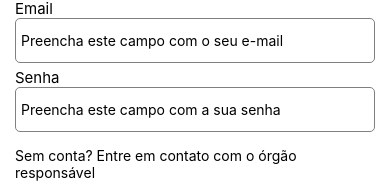
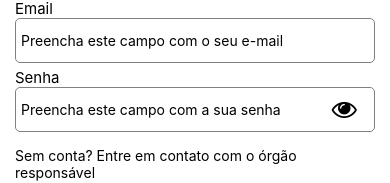
Before and after one commit to GabrielmAlves/Projeto-Fernando, a React Native app in the folder Front/: screen / in a window 390 px wide. Shown: the part 205-388 px from the top of the page. Built offline with nearby package versions, Linux system fonts and the light colour scheme.

Commit message:
Ajustei o input de senha, alterando o icone se o usuario escolher mostrar ou nao os caracteres, alem de deixar eles ocultos

```diff
--- a/Front/src/components/Formulario/index.js
+++ b/Front/src/components/Formulario/index.js
@@ -1,24 +1,32 @@
-import { StyleSheet, Text, TextInput, View, Button } from "react-native";
+import {
+  StyleSheet,
+  Text,
+  TextInput,
+  View,
+  Button,
+  TouchableOpacity,
+} from "react-native";
 import { CheckBox } from "react-native-btr";
-import React, {useState, useEffect} from 'react';
+import React, { useState, useEffect } from "react";
 import config from "../../../config/config.json";
+import Icons from "react-native-vector-icons/FontAwesome";
 
 export default function App() {
-
-  const [email,setEmail] = useState(null);
-  const [senha,setSenha] = useState(null);
+  const [email, setEmail] = useState(null);
+  const [senha, setSenha] = useState(null);
+  const [hidePassword, setHidePassoword] = useState(true);
 
   async function loginUser() {
-    let req = await fetch(config.urlRootNode + 'login', {
-      method: 'POST',
+    let req = await fetch(config.urlRootNode + "login", {
+      method: "POST",
       headers: {
-        'Accept': 'application/json',
-        'Content-Type': 'application/json',
+        Accept: "application/json",
+        "Content-Type": "application/json",
       },
       body: JSON.stringify({
         emailUser: email,
-        senhaUser: senha
-      })
+        senhaUser: senha,
+      }),
     });
   }
 
@@ -32,11 +40,27 @@ export default function App() {
           onChangeText={(text) => setEmail(text)}
         />
         <Text style={styles.formLabel}>Senha</Text>
-        <TextInput
-          style={styles.formInput}
-          placeholder="Preencha este campo com a sua senha"
-          onChangeText={(text) => setSenha(text)}
-        />
+        <View style={styles.passwordArea}>
+          <TextInput
+            style={styles.formPassword}
+            placeholder="Preencha este campo com a sua senha"
+            onChangeText={(text) => setSenha(text)}
+            secureTextEntry={hidePassword}
+          />
+          <TouchableOpacity
+            onPress={() => {
+              setHidePassoword(!hidePassword);
+            }}
+            style={styles.eyeIcon}
+          >
+            {hidePassword ? (
+              <Icons name="eye" color="#000" size={25} />
+            ) : (
+              <Icons name="eye-slash" color="#000" size={25} />
+            )}
+          </TouchableOpacity>
+        </View>
+
         {/* <Text style={styles.noShare}>
           Não compartilhe este campo com ninguém
         </Text> */}
@@ -51,7 +75,7 @@ export default function App() {
           </View>
           <Text style={styles.esqueciSenha}>Esqueci minha senha!</Text>
         </View>
-        <Button title="Entrar" color="#FFA500" onPress={loginUser}/>
+        <Button title="Entrar" color="#FFA500" onPress={loginUser} />
       </View>
     </View>
   );
@@ -104,4 +128,22 @@ const styles = StyleSheet.create({
     color: "orange",
     marginBottom: 40,
   },
+  passwordArea: {
+    flexDirection: "row",
+    width: "100%",
+    borderWidth: 1,
+    borderColor: "grey",
+    height: 45,
+    borderRadius: 5,
+    marginBottom: 5,
+    paddingLeft: 5,
+    alignItems: "center",
+  },
+  formPassword: {
+    width: "88%",
+  },
+  eyeIcon: {
+    width: "12%",
+    justifyContent: "center",
+  },
 });
```
